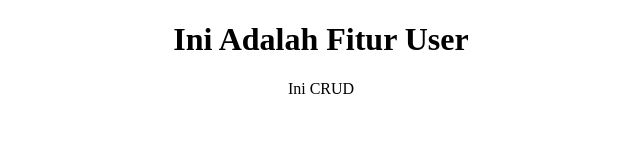
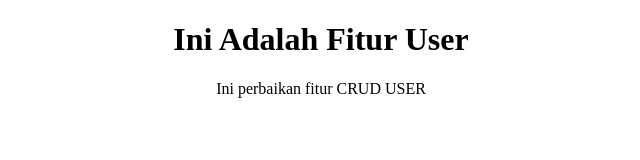
Before and after one commit to lanjar17/tiga-serangkai, a plain HTML site: page user.html in a window 1280 px wide. Shown: the whole page, without its empty margins (319-959 px from the left). Drawn offline with Linux system fonts and the light colour scheme.

Commit message:
memperbaiki fitur user

```diff
--- a/user.html
+++ b/user.html
@@ -9,7 +9,7 @@
 <body>
     <center>
         <h1>Ini Adalah Fitur User</h1>
-        <p>Ini CRUD</p>
+        <p>Ini perbaikan fitur CRUD USER</p>
     </center>
 </body>
 </html>
```
